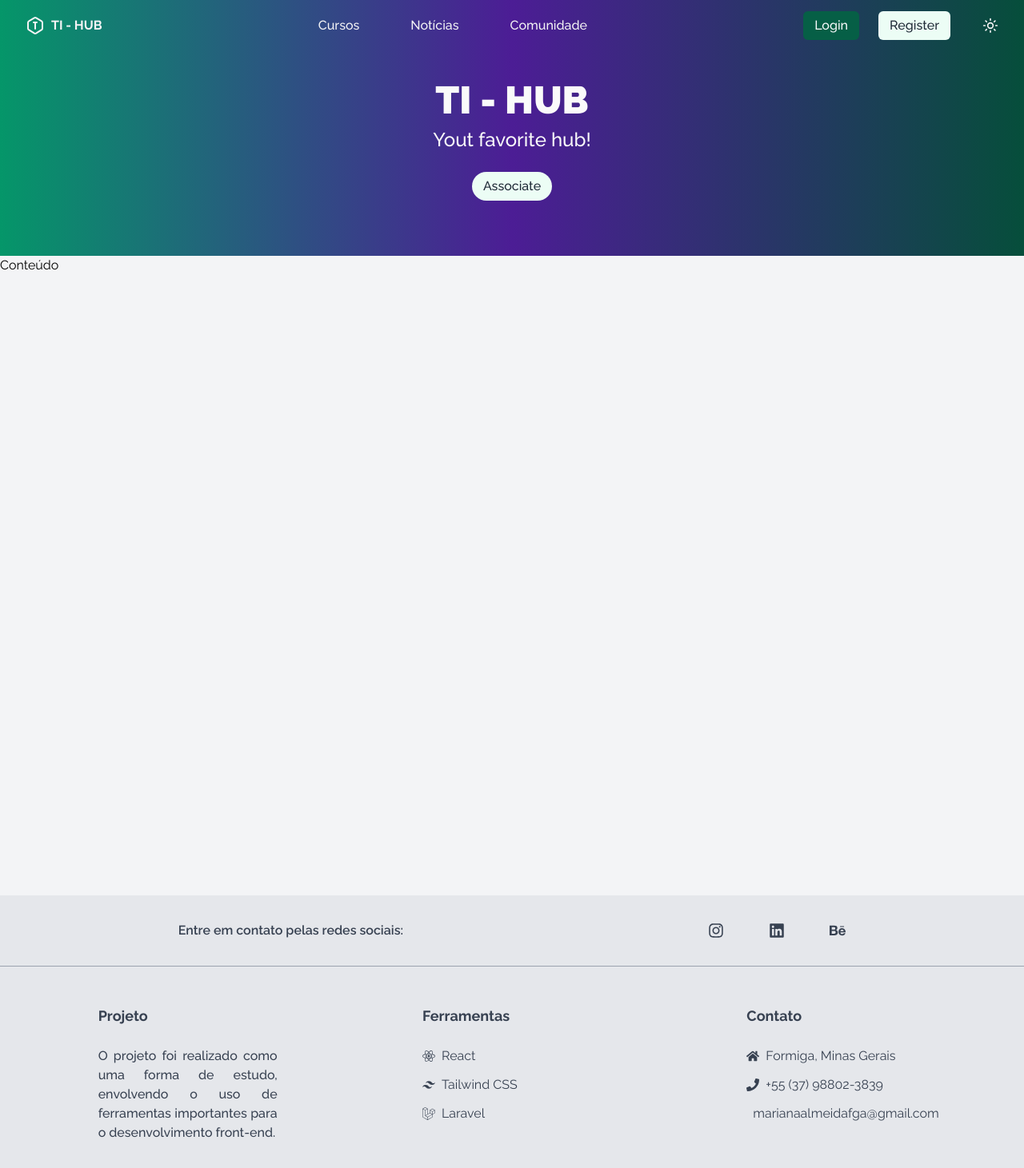
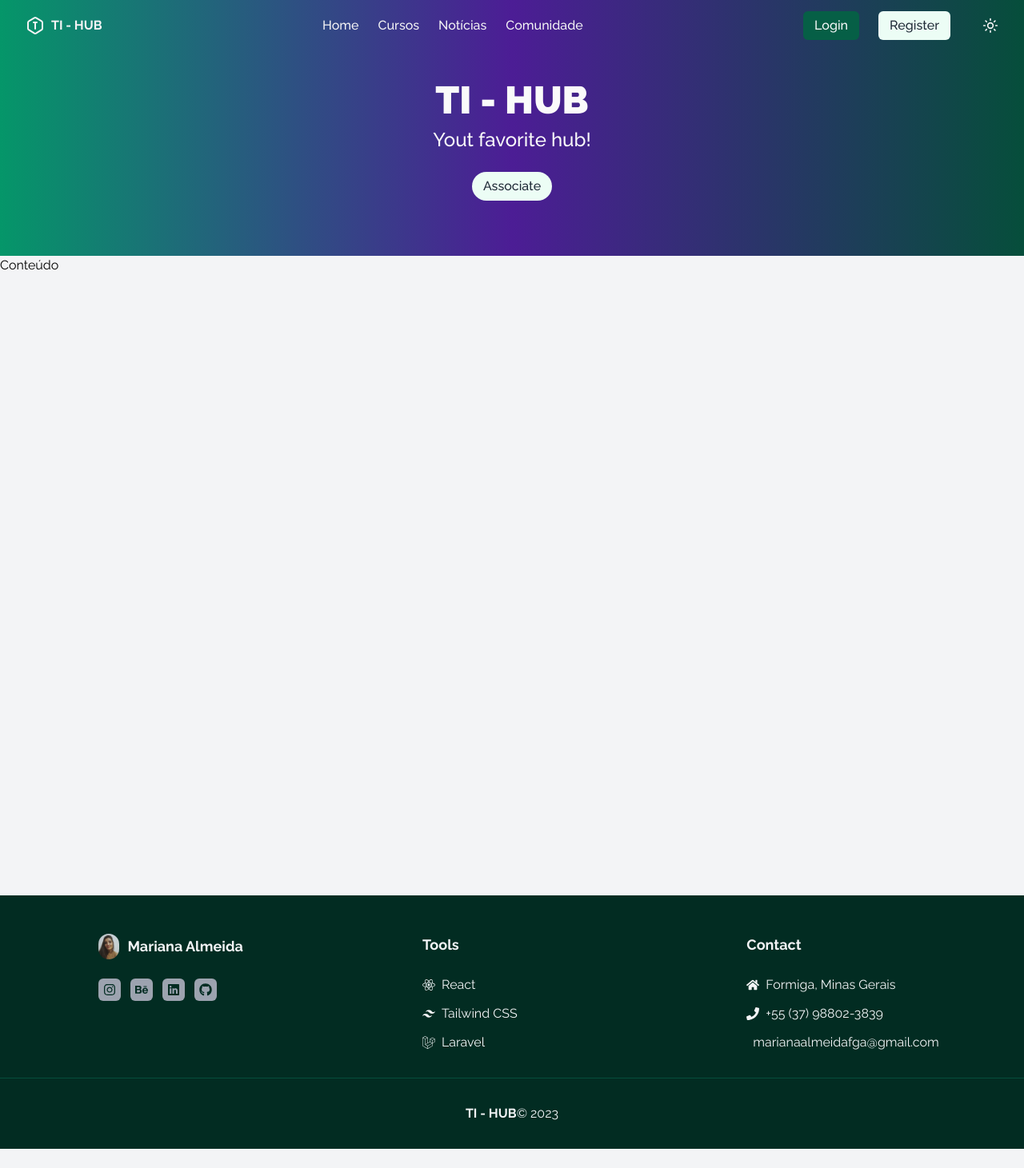
Before and after one commit to marialmeida1/ti-hub, a React (Create React App) app: page / in a window 1280 px wide. Shown: the whole page at 80% size. After the commit the page ends 1437 px from the top, so only its background shows below. Built offline with nearby package versions, Linux system fonts and the light colour scheme.

Commit message:
Finalizado NavBar and Footer

```diff
--- a/src/App.js
+++ b/src/App.js
@@ -1,7 +1,12 @@
 import { BrowserRouter as Router, Route, Routes } from 'react-router-dom';
+
 import Home from './components/pages/Home';
+import Courses from './components/pages/Courses';
+import Community from './components/pages/Community';
+
 import Footer from './components/layout/Footer';
 import Navbar from './components/layout/Navbar';
+import News from './components/pages/News';
 
 function App() {
 
@@ -10,6 +15,9 @@ function App() {
       <Navbar />
       <Routes>
         <Route exact path="/" Component={Home} />
+        <Route exact path="/courses" Component={Courses} />
+        <Route exact path="/news" Component={News} />
+        <Route exact path="/community" Component={Community} />
       </Routes>
       <Footer />
     </Router>
--- a/src/components/layout/Footer.js
+++ b/src/components/layout/Footer.js
@@ -1,34 +1,33 @@
 
-import { FaBehance, FaHome, FaInstagram, FaLaravel, FaLinkedin, FaPhone, FaReact } from "react-icons/fa";
+import { FaBehance, FaGithub, FaHome, FaInstagram, FaLaravel, FaLinkedin, FaPhone, FaReact } from "react-icons/fa";
 import { SiGmail, SiTailwindcss } from "react-icons/si";
+import developer from '../../img/me.jpeg'
 
 
 function Footer() {
     return (
-        <div className="max-w-full mx-auto my-auto min-h-32 bg-gray-200 text-gray-700 dark:bg-zinc-800 dark:text-zinc-500 shadow-sm ">
-            {/* Social Media */}
-            <div className="border-gray-400 border-b space-y-4 md:space-y-0 md:flex md:items-center p-4 sm:p-6 lg:p-8 md:justify-around">
-                <p className="font-semibold text-center ">Entre em contato pelas redes sociais: </p>
-                <div className="flex flex-nowrap space-x-14 justify-center">
-                    < FaInstagram className="w-5 h-5 icon-link" />
-                    < FaLinkedin className="w-5 h-5 icon-link" />
-                    < FaBehance className="w-5 h-5 icon-link" />
-                </div>
-            </div>
+        <div className="max-w-full mx-auto my-auto min-h-32 bg-emerald-950 dark:bg-gray-950 text-gray-100 shadow-sm divide-y divide-emerald-900 ">
 
-            {/* About */}
-            <div className="p-4 sm:p-6 lg:p-8 md:grid md:grid-cols-3 md:items-start flex flex-col items-center justify-center">
+            <div className="p-4 sm:p-6 lg:p-8 md:grid md:grid-cols-3 md:items-start flex flex-col items-center justify-center md:space-y-0 space-y-8">
                 <div className="flex justify-center">
                     {/* About */}
-                    <div className=" md:max-w-56 max-w-64">
-                        <h1 className="text-lg font-bold w-full pb-6 pt-4 dark:text-gray-300">Projeto</h1>
-                        <p className="font-medium text-justify">O projeto foi realizado como uma forma de estudo, envolvendo o uso de ferramentas importantes para o desenvolvimento front-end.</p>
+                    <div className=" md:max-w-56 max-w-64 md:min-w-56 min-w-64">
+                        <div className="flex flex-row justify-center items-center pb-6 pt-4">
+                            <img src={developer} alt="Developer" className="rounded-full h-8 w-8 object-cover" />
+                            <h1 className="text-lg font-bold w-full  ms-2.5">Mariana Almeida</h1>
+                        </div>
+                        <div className="flex flex-row space-x-3">
+                            <FaInstagram className="h-7 w-7 bg-gray-400 text-emerald-950 p-1.5 rounded-md" />
+                            <FaBehance className="h-7 w-7 bg-gray-400 text-emerald-950 p-1.5 rounded-md" />
+                            <FaLinkedin className="h-7 w-7 bg-gray-400 text-emerald-950 p-1.5 rounded-md" />
+                            <FaGithub className="h-7 w-7 bg-gray-400 text-emerald-950 p-1.5 rounded-md" />
+                        </div>
                     </div>
                 </div>
                 <div className="flex justify-center">
                     {/* Ferramentas */}
                     <div className=" md:max-w-56 max-w-64 md:min-w-56 min-w-64">
-                        <h1 className="text-lg font-bold w-full pb-6 pt-4 dark:text-gray-300">Ferramentas</h1>
+                        <h1 className="text-lg font-bold w-full pb-6 pt-4">Tools</h1>
                         <ul className="space-y-3">
                             <li className="flex flex-row link"><FaReact className="h-6 w-6 pe-2" />React</li>
                             <li className="flex flex-row link"><SiTailwindcss className="h-6 w-6 pe-2" />Tailwind CSS</li>
@@ -39,7 +38,7 @@ function Footer() {
                 <div className="flex justify-center">
                     {/* Contact */}
                     <div className=" md:max-w-56 max-w-64">
-                        <h1 className="text-lg font-bold w-full pb-6 pt-4 dark:text-gray-300">Contato</h1>
+                        <h1 className="text-lg font-bold w-full pb-6 pt-4 ">Contact</h1>
                         <ul className="space-y-3">
                             <li className="flex flex-row"><FaHome className="h-6 w-6 pe-2" />Formiga, Minas Gerais</li>
                             <li className="flex flex-row link"><FaPhone className="h-6 w-6 pe-2" />+55 (37) 98802-3839</li>
@@ -48,6 +47,10 @@ function Footer() {
                     </div>
                 </div>
             </div>
+
+            <div className="p-4 sm:p-6 lg:p-8 flex justify-center items-center" >
+                <span className="font-bold">TI - HUB</span> &copy; 2023
+            </div>
         </div>
     );
 }
--- a/src/components/layout/Navbar.js
+++ b/src/components/layout/Navbar.js
@@ -1,11 +1,12 @@
 import { useState } from "react";
+import { Link } from 'react-router-dom';
 
 import Dropdown from "./components/Dropdown";
 import ThemeSwitcher from "../../theme/ThemeSwitcher";
+import Button from "./components/Button";
 
 import { TbHexagonLetterT } from "react-icons/tb";
 import { FaBars } from "react-icons/fa";
-import Button from "./components/Button";
 
 
 function Navbar() {
@@ -24,16 +25,17 @@ function Navbar() {
                 <div className='bg-inherit flex justify-between items-center h-16 px-4 sm:px-6 lg:px-8 shadow-sm '>
 
                     {/* Logo  */}
-                    <div className='flex flex-nowrap cursor-pointer text-zinc-100'>
+                    <Link to='/' className='flex flex-nowrap cursor-pointer text-zinc-100' >
                         <TbHexagonLetterT className="h-6 w-6" />
                         <p className='font-bold ps-2'>TI - HUB</p>
-                    </div>
+                    </Link>
 
                     {/* Links */}
-                    <div className='space-x-16 font-medium text-zinc-100 hidden md:block'>
-                        <button className='link'>Cursos</button>
-                        <button className='link'>Notícias</button>
-                        <button className='link'>Comunidade</button>
+                    <div className='space-x-6 font-medium text-zinc-100 hidden md:block'>
+                        <Link className="link" to="/">Home</Link>
+                        <Link className="link" to="/courses">Cursos</Link>
+                        <Link className="link" to="/news">Notícias</Link>
+                        <Link className="link" to="/community">Comunidade</Link>
                     </div>
 
                     <div className="flex flex-nowrap">
--- /dev/null
+++ b/src/components/pages/Community.js
@@ -0,0 +1,10 @@
+import Container from "../layout/Container";
+
+function Community() {
+    return (
+        <Container>
+            <p>Community</p>
+        </Container>);
+}
+
+export default Community;
--- /dev/null
+++ b/src/components/pages/Courses.js
@@ -0,0 +1,11 @@
+import Container from "../layout/Container";
+
+function Courses() {
+    return (
+        <Container>
+            <p>Courses</p>
+        </Container>
+    );
+}
+
+export default Courses;
--- /dev/null
+++ b/src/components/pages/News.js
@@ -0,0 +1,10 @@
+import Container from "../layout/Container";
+
+function News() {
+    return (
+        <Container>
+            <p>News</p>
+        </Container>);
+}
+
+export default News;
```
Also changed, not shown: src/img/me.jpeg (added).
